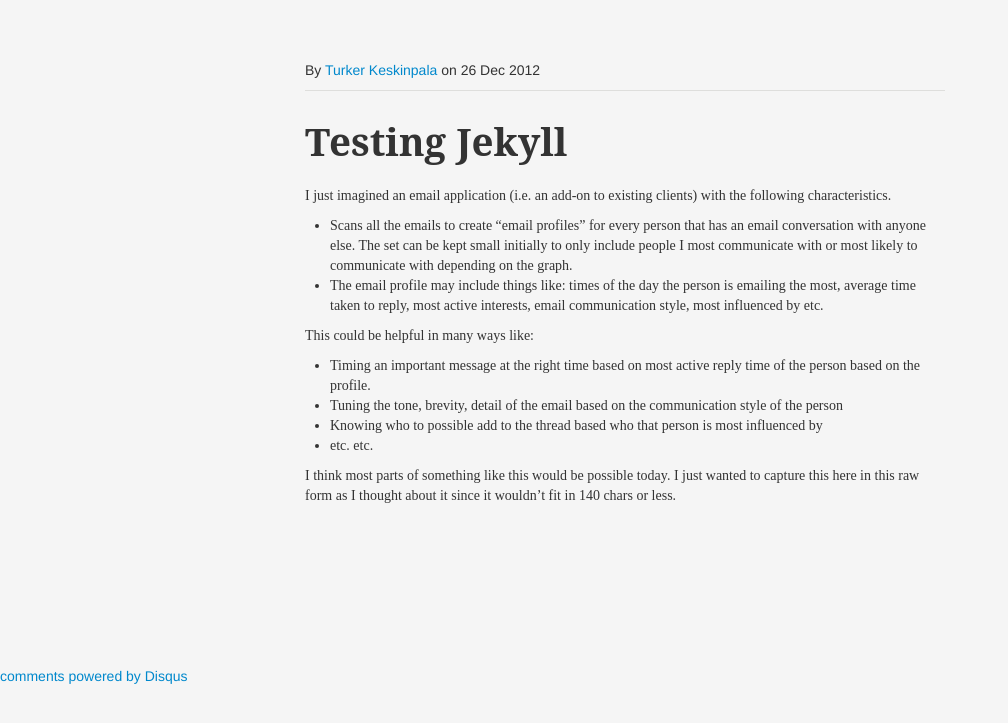
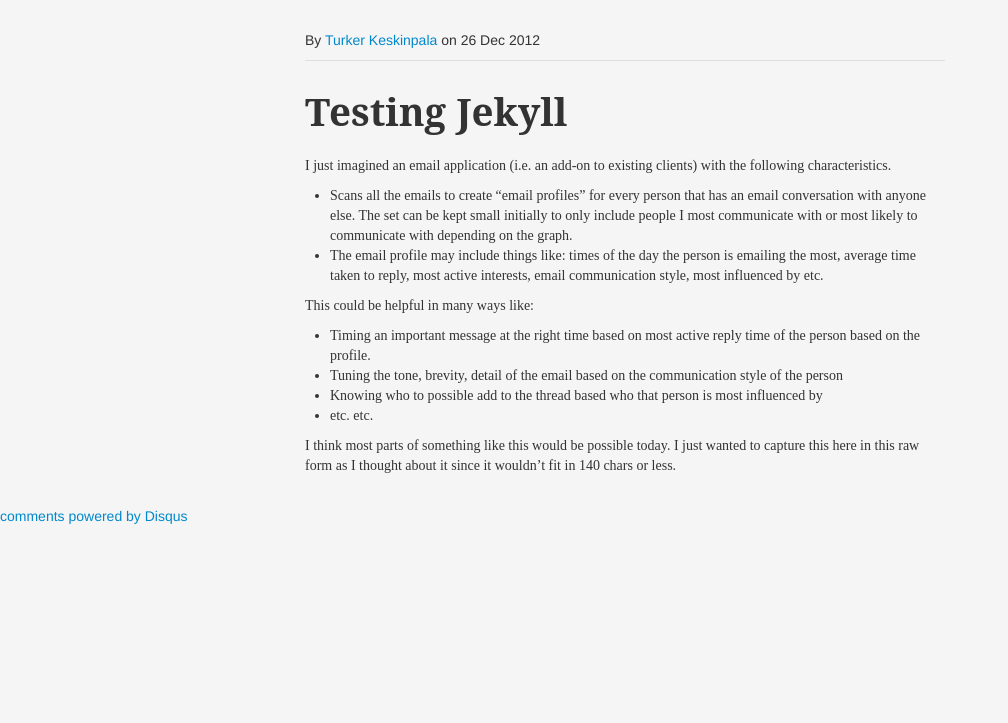
Before and after one commit to turker/turker.github.com, a Jekyll site: the page built from _posts/2012-12-26-Testing-Jekyll.md, in a window 1280 px wide. Shown: the top 723 px of the page, without its empty margins (0-1008 px from the left). Built offline with Jekyll 4.4.1, drawn with Linux system fonts in a browser that asks for light colours; some web fonts are replaced; comment, search, counter and statistics services are not loaded.

Commit message:
adjusted padding is post layout

```diff
--- a/css/screen.css
+++ b/css/screen.css
@@ -165,7 +165,7 @@ body {
 
 .postContent, .postComments
 {
-  padding: 50px;
+  padding-top: 20px;
   max-width: 640px;
   margin: 0 auto;
 }
```
